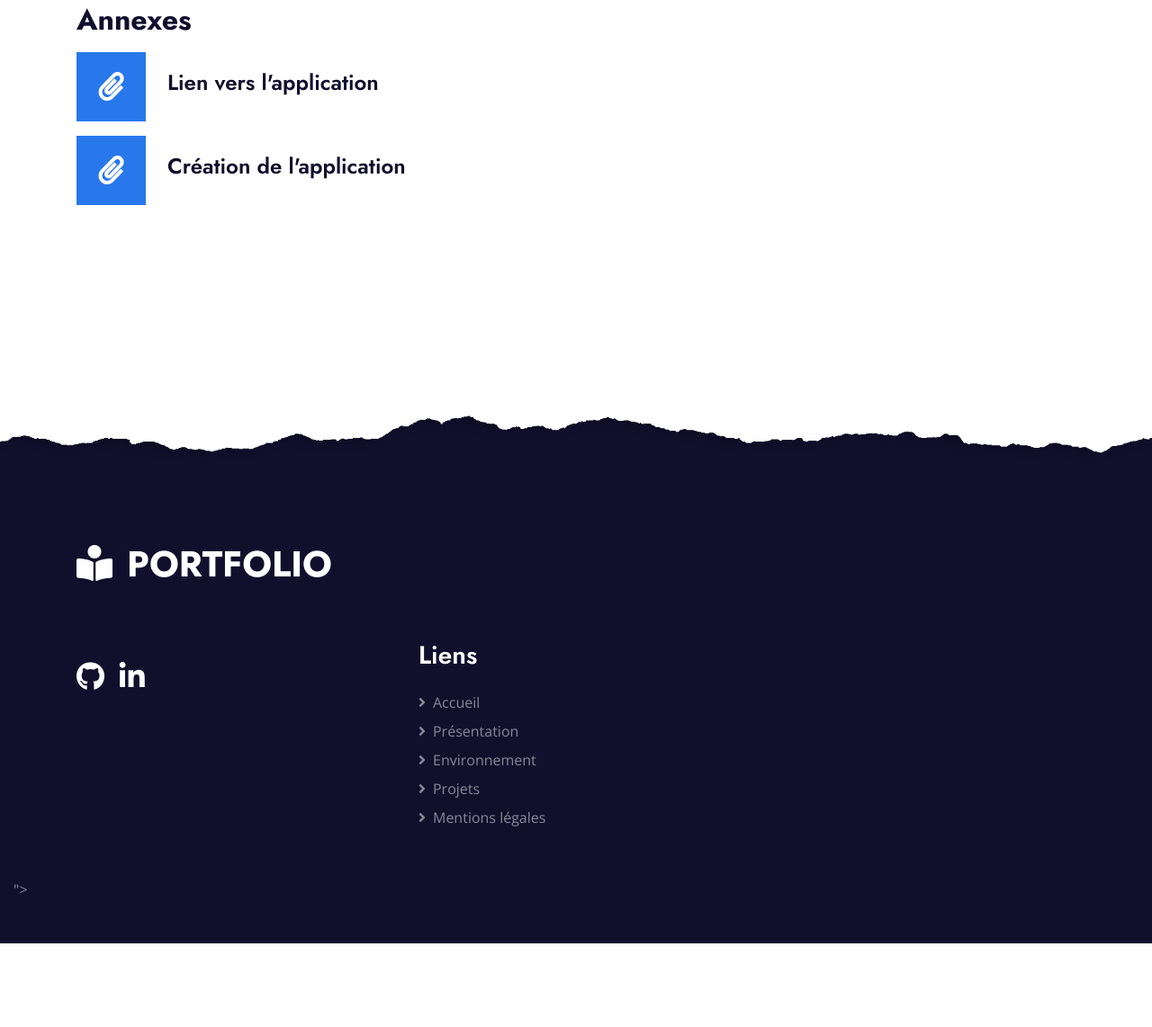
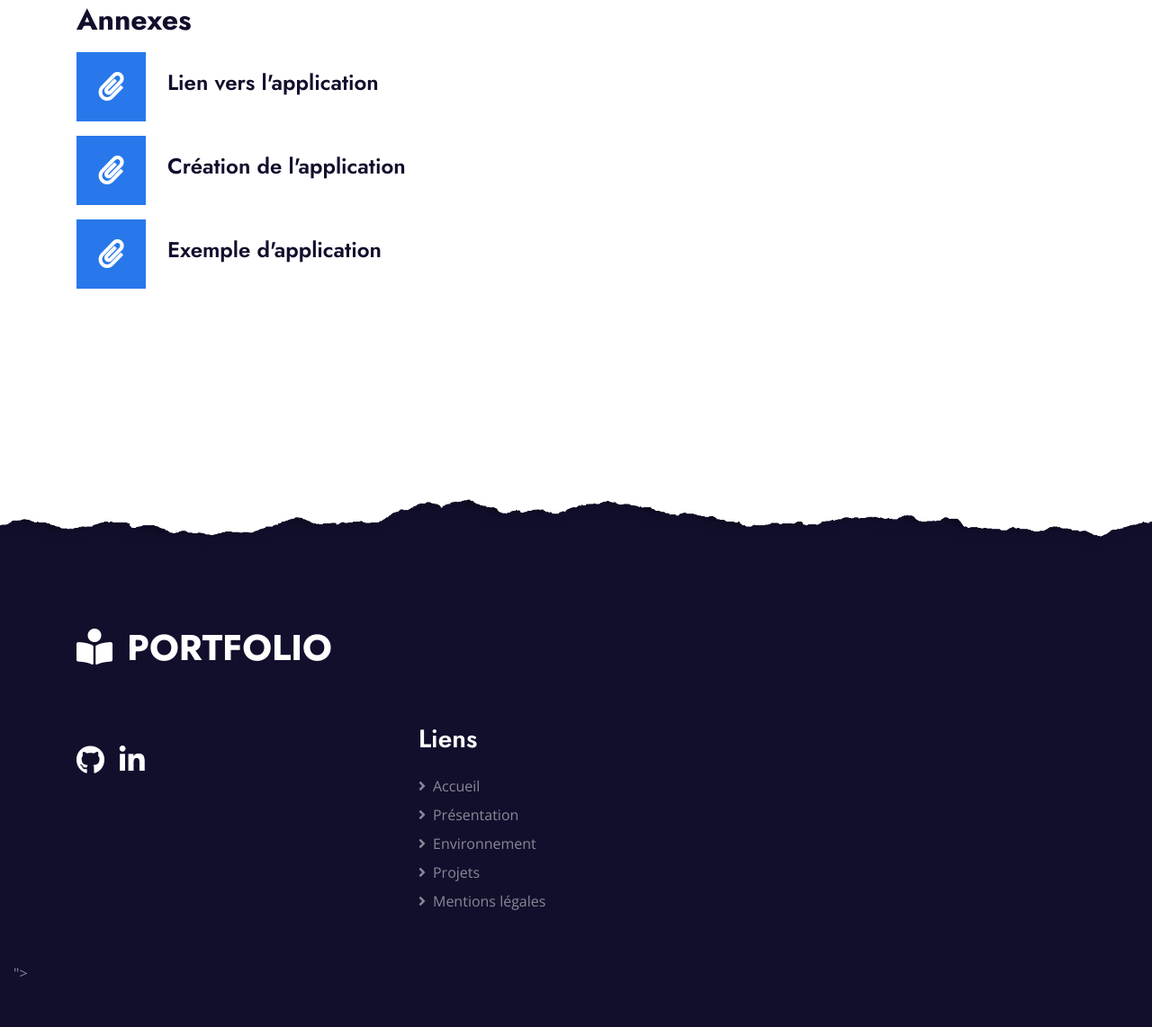
Before and after one commit to JeremieTran/PortfolioJT, a PHP site: page /mission5.php in a window 1280 px wide. Shown: the part 2243-3385 px from the top of the page at 90% size. Before the commit the page ends 3292 px from the top, so only its background shows below. Run offline with PHP 8.4, Linux system fonts and the light colour scheme; some libraries are stand-ins or nearby versions.

Commit message:
update doc ticketing' exit

```diff
--- a/mission5.php
+++ b/mission5.php
@@ -98,6 +98,18 @@
                             <div class="mt-n1">
                                 <br/>
                                 <h4>Création de l'application</h4>
+                            </div>
+                        </div>
+                        <!-- Fin Bloc Annexe -->
+                        <div class="d-flex mb-3">
+                            <a href="img/exemplepower.pdf" target="_blank">
+                            <div class="btn-icon bg-primary mr-4">
+                                <i class="fa fa-2x fa-paperclip text-white"></i>
+                            </div>
+                            </a>
+                            <div class="mt-n1">
+                                <br/>
+                                <h4>Exemple d'application</h4>
                             </div>
                         </div>
                         <!-- Fin Bloc Annexe -->
```
Also changed, not shown: 1 other file.
